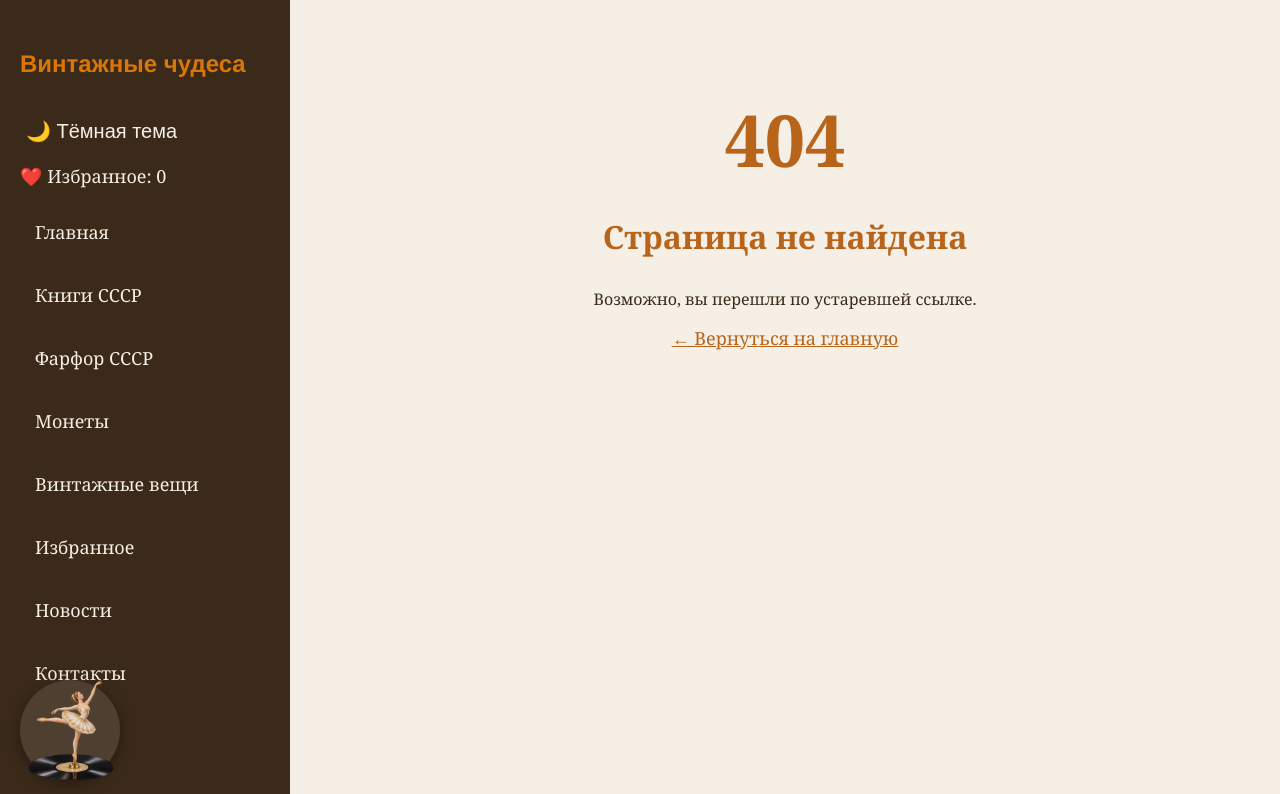
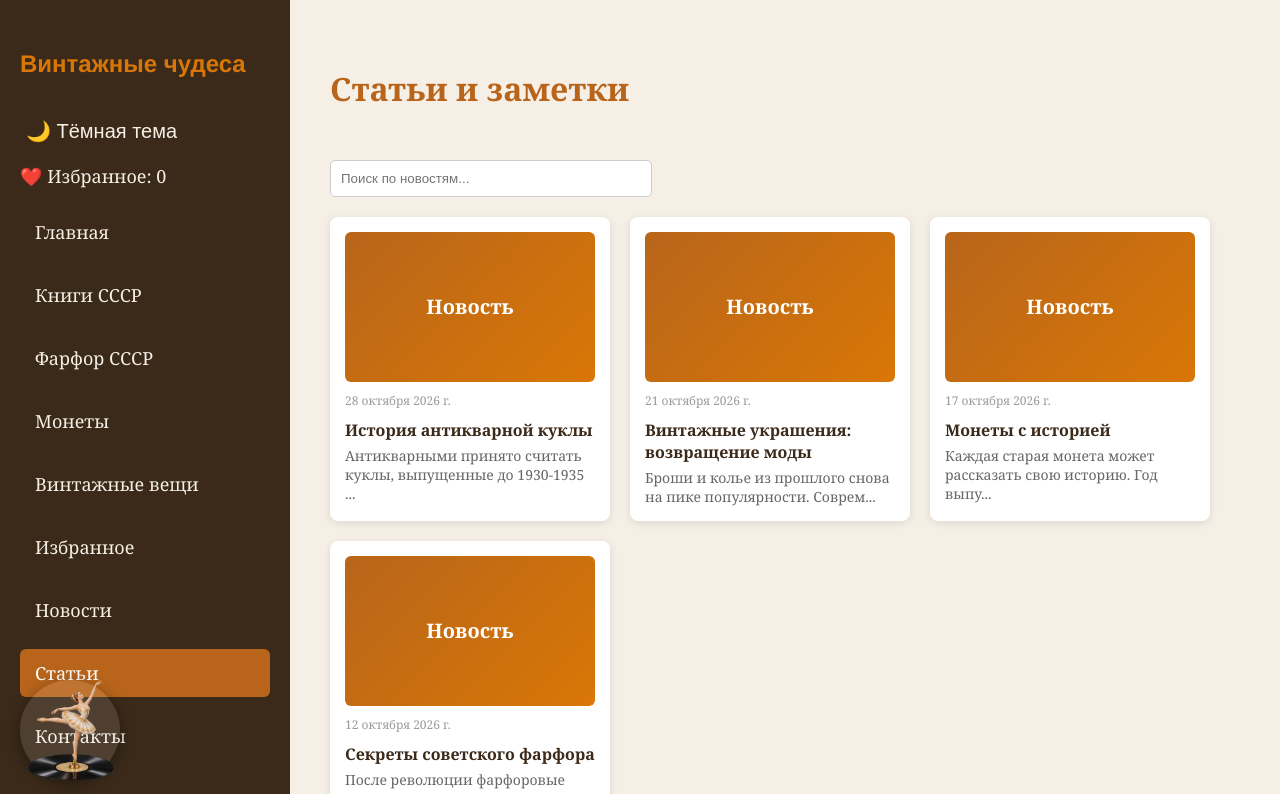
Before and after one commit to yero-codes/vintage-react, a React (Vite) app: page /#/articles in a window 1280 px wide. Shown: the top 794 px of the page. Built offline with nearby package versions, Linux system fonts and the light colour scheme.

Commit message:
Разделила Новости и Статьи: Новости с внешнего API, Статьи с локального data.json

```diff
--- a/src/App.jsx
+++ b/src/App.jsx
@@ -11,6 +11,7 @@ import ScrollToTop from './components/ScrollToTop';
 import FavoritesPage from './components/FavoritesPage';
 import NewsPage from './components/NewsPage';
 import NotFoundPage from './components/NotFoundPage';
+import ArticlesPage from './components/ArticlesPage';
 
 function App() {
   return (
@@ -27,6 +28,7 @@ function App() {
           <Route path="/favorites" element={<FavoritesPage />} />
           <Route path="/contacts" element={<ContactForm />} />
           <Route path="*" element={<NotFoundPage />} />
+          <Route path="/articles" element={<ArticlesPage />} />
         </Routes>
       </main>
 
--- /dev/null
+++ b/src/components/ArticlesPage.jsx
@@ -0,0 +1,106 @@
+import { useState, useEffect } from 'react';
+import NewsCard from './NewsCard';
+import NewsSkeleton from './NewsSkeleton';
+
+function ArticlesPage() {
+  const [newsData, setNewsData] = useState([]);
+  const [searchTerm, setSearchTerm] = useState('');
+  const [selectedNews, setSelectedNews] = useState(null);
+  const [isModalOpen, setIsModalOpen] = useState(false);
+  const [isLoading, setIsLoading] = useState(true);
+  const [visibleCount, setVisibleCount] = useState(4);
+
+  useEffect(() => {
+    setIsLoading(true);
+    fetch(`${import.meta.env.BASE_URL}data.json`)
+      .then((response) => response.json())
+      .then((data) => {
+        data.sort((a, b) => new Date(b.date) - new Date(a.date));
+        setNewsData(data);
+      })
+      .catch((error) => console.error('Ошибка:', error))
+      .finally(() => setIsLoading(false));
+  }, []);
+
+  const filteredNews = newsData.filter((post) => {
+    const term = searchTerm.toLowerCase();
+    return (
+      post.title.toLowerCase().includes(term) ||
+      post.body.toLowerCase().includes(term)
+    );
+  });
+
+  const handleCardClick = (newsItem) => {
+    setSelectedNews(newsItem);
+    setIsModalOpen(true);
+  };
+
+  const handleCloseModal = () => {
+    setIsModalOpen(false);
+    setSelectedNews(null);
+  };
+
+  return (
+    <div>
+      <header>
+        <h2>Статьи и заметки</h2>
+      </header>
+      <input
+        type="text"
+        id="search"
+        placeholder="Поиск по новостям..."
+        value={searchTerm}
+        onChange={(e) => {
+          setSearchTerm(e.target.value);
+          setVisibleCount(4);
+        }}
+        style={{ padding: '10px', width: '300px', margin: '20px 0', borderRadius: '5px', border: '1px solid #ccc' }}
+      />
+      <div style={{ display: 'flex', gap: '20px', flexWrap: 'wrap' }}>
+        {isLoading ? (
+          <>
+            <NewsSkeleton />
+            <NewsSkeleton />
+            <NewsSkeleton />
+          </>
+        ) : filteredNews.length === 0 ? (
+          <p>Ничего не найдено.</p>
+        ) : (
+          <>
+            {filteredNews.slice(0, visibleCount).map((post) => (
+              <NewsCard
+                key={post.id}
+                title={post.title}
+                body={post.body.slice(0, 60) + '...'}
+                date={new Date(post.date).toLocaleDateString('ru-RU', { day: 'numeric', month: 'long', year: 'numeric' })}
+                onClick={() => handleCardClick(post)}
+              />
+            ))}
+            {visibleCount < filteredNews.length && (
+              <div style={{ width: '100%', textAlign: 'center', marginTop: '20px' }}>
+                <button
+                  onClick={() => setVisibleCount(prev => prev + 4)}
+                  style={{ padding: '10px 20px', backgroundColor: '#b8651b', color: 'white', border: 'none', borderRadius: '5px', cursor: 'pointer', fontSize: '16px' }}
+                >
+                  Показать ещё
+                </button>
+              </div>
+            )}
+          </>
+        )}
+      </div>
+
+      {isModalOpen && selectedNews && (
+        <div className="modal-overlay" onClick={handleCloseModal}>
+          <div className="modal-content" onClick={(e) => e.stopPropagation()}>
+            <h2>{selectedNews.title}</h2>
+            <p>{selectedNews.body}</p>
+            <button onClick={handleCloseModal}>Закрыть</button>
+          </div>
+        </div>
+      )}
+    </div>
+  );
+}
+
+export default ArticlesPage;
--- a/src/components/Header.jsx
+++ b/src/components/Header.jsx
@@ -15,6 +15,7 @@ function Header() {
     { to: '/vintagethings', label: 'Винтажные вещи' },
     { to: '/favorites', label: 'Избранное' },
     { to: '/news', label: 'Новости' },
+    { to: '/articles', label: 'Статьи' },
     { to: '/contacts', label: 'Контакты' },
   ];
 
--- a/src/components/NewsPage.jsx
+++ b/src/components/NewsPage.jsx
@@ -10,13 +10,17 @@ function NewsPage() {
   const [isLoading, setIsLoading] = useState(true);
   const [visibleCount, setVisibleCount] = useState(4);
 
-  useEffect(() => {
+   useEffect(() => {
     setIsLoading(true);
-    fetch(`${import.meta.env.BASE_URL}data.json`)
+    fetch('https://jsonplaceholder.typicode.com/posts')
       .then((response) => response.json())
       .then((data) => {
-        data.sort((a, b) => new Date(b.date) - new Date(a.date));
-        setNewsData(data);
+        const formattedData = data.map((post) => ({
+          ...post,
+          date: new Date(2026, 0, post.id).toISOString(),
+        }));
+        formattedData.sort((a, b) => b.id - a.id);
+        setNewsData(formattedData);
       })
       .catch((error) => console.error('Ошибка:', error))
       .finally(() => setIsLoading(false));
```
